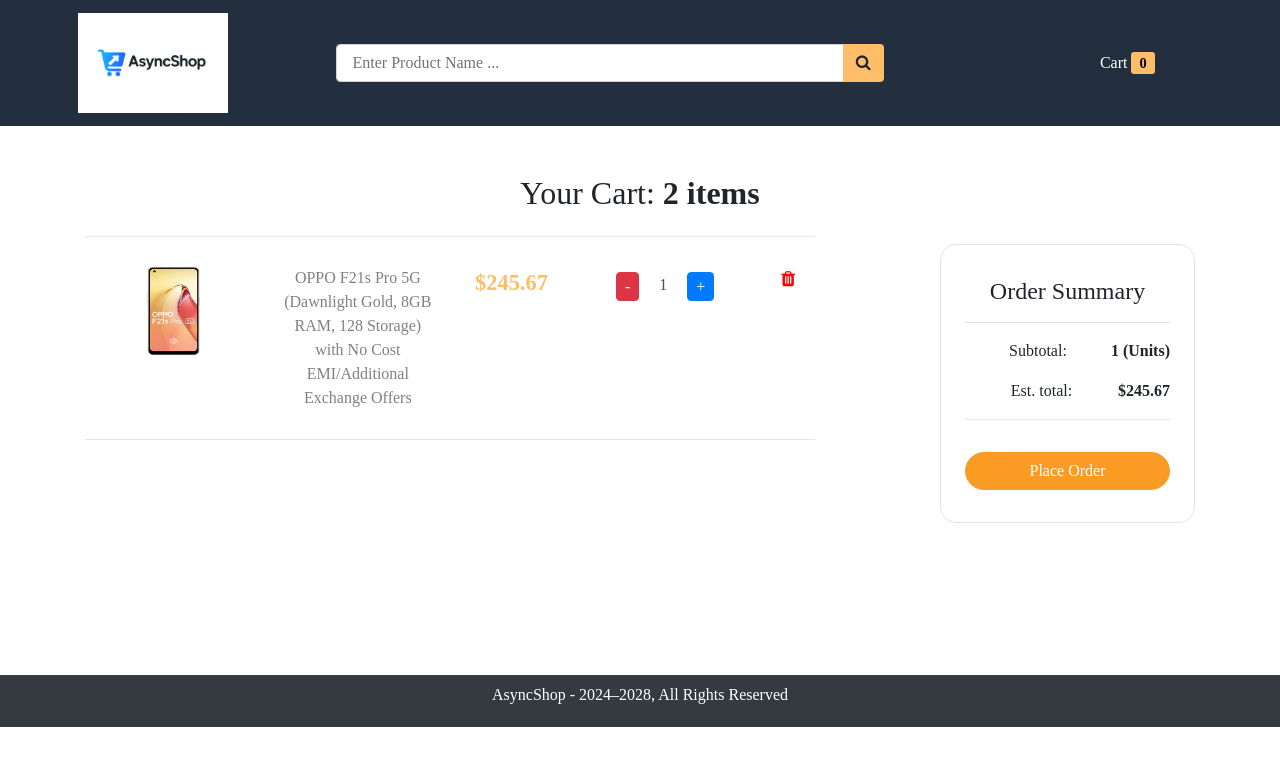
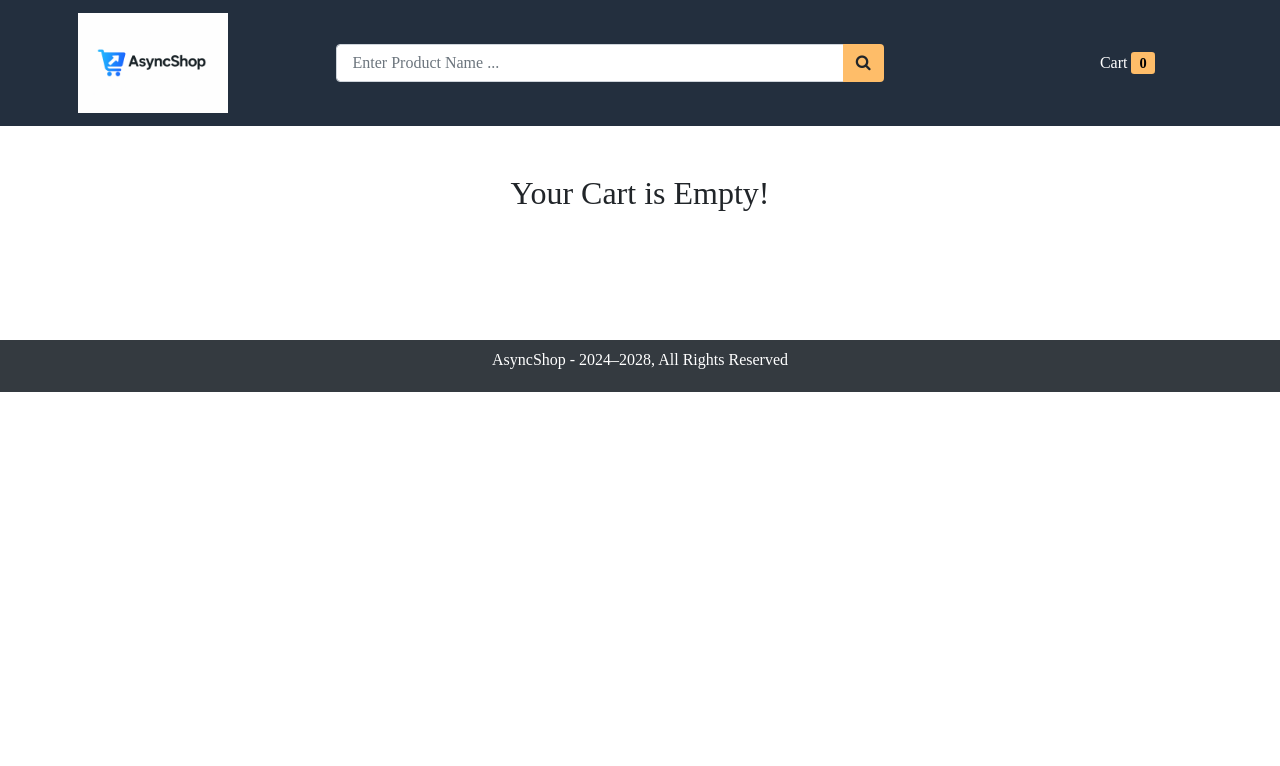
Before and after one commit to ruhan-2908/AsyncShop, a React (Create React App) app in the folder frontend/: page /cart in a window 1280 px wide. Shown: the top 766 px of the page. Built offline with nearby package versions, Linux system fonts and the light colour scheme.

Commit message:
Add Cart Items

```diff
--- a/frontend/src/pages/Cart.js
+++ b/frontend/src/pages/Cart.js
@@ -1,54 +1,118 @@
-export default function Cart({cartItems, setCartItems}) {
-    return <div class="container container-fluid">
-        <h2 class="mt-5">Your Cart: <b>2 items</b></h2>
+import { Fragment, useState } from 'react';
+import { Link } from 'react-router-dom';
+import { toast } from 'react-toastify';
 
+export default function Cart({ cartItems, setCartItems }) {
+    const [complete, setComplete] = useState(false);
+
+    function increaseQty(item) {
+        if (item.product.stock == item.qty) {
+            return;
+        }
+        const updatedItems = cartItems.map((i) => {
+            if (i.product._id == item.product._id) {
+                i.qty++
+            }
+            return i;
+        })
+        setCartItems(updatedItems)
+    }
+
+    function decreaseQty(item) {
+        if (item.qty > 1) {
+            const updatedItems = cartItems.map((i) => {
+                if (i.product._id == item.product._id) {
+                    i.qty--
+                }
+                return i;
+            })
+            setCartItems(updatedItems)
+        }
+    }
+
+    function removeItem(item) {
+        const updatedItems = cartItems.filter((i) => {
+            if (i.product._id !== item.product._id) {
+                return true;
+            }
+        })
+        setCartItems(updatedItems)
+    }
+
+    function placeOrderHandler() {
+        fetch(process.env.REACT_APP_API_URL + '/order', {
+            method: 'POST',
+            headers: { 'Content-Type': 'application/json' },
+            body: JSON.stringify(cartItems)
+        })
+            .then(() => {
+                setCartItems([]);
+                setComplete(true);
+                toast.success("Order Success!")
+            })
+    }
+
+
+
+    return cartItems.length > 0 ? <Fragment>
+        <div class="container container-fluid">
+            <h2 class="mt-5">Your Cart: <b>{cartItems.length} items</b></h2>
             <div class="row d-flex justify-content-between">
                 <div class="col-12 col-lg-8">
+                    {cartItems.map((item) =>
+                    (<Fragment>
                         <hr />
                         <div class="cart-item">
                             <div class="row">
                                 <div class="col-4 col-lg-3">
-                            <img src="/images/products/1.jpg" alt="Laptop" height="90" width="115"/>
+                                    <img src={item.product.images[0].image} alt={item.product.name} height="90" width="115" />
                                 </div>
 
                                 <div class="col-5 col-lg-3">
-                            <a href="#">OPPO F21s Pro 5G (Dawnlight Gold, 8GB RAM, 128 Storage) with No Cost EMI/Additional Exchange Offers</a>
+                                    <Link to={"/product/" + item.product._id} >{item.product.name}</Link>
                                 </div>
 
 
                                 <div class="col-4 col-lg-2 mt-4 mt-lg-0">
-                            <p id="card_item_price">$245.67</p>
+                                    <p id="card_item_price">${item.product.price}</p>
                                 </div>
 
                                 <div class="col-4 col-lg-3 mt-4 mt-lg-0">
                                     <div class="stockCounter d-inline">
-                                <span class="btn btn-danger minus">-</span>
-                                <input type="number" class="form-control count d-inline" value="1" readOnly />
+                                        <span class="btn btn-danger minus" onClick={() => decreaseQty(item)}>-</span>
+                                        <input type="number" class="form-control count d-inline" value={item.qty} readOnly />
 
-                                <span class="btn btn-primary plus">+</span>
+                                        <span class="btn btn-primary plus" onClick={() => increaseQty(item)}>+</span>
                                     </div>
                                 </div>
 
                                 <div class="col-4 col-lg-1 mt-4 mt-lg-0">
-                            <i id="delete_cart_item" class="fa fa-trash btn btn-danger"></i>
+                                    <i id="delete_cart_item" onClick={() => removeItem(item)} class="fa fa-trash btn btn-danger"></i>
                                 </div>
 
                             </div>
                         </div>
-                <hr />
+                    </Fragment>)
+                    )}
+
                 </div>
 
                 <div class="col-12 col-lg-3 my-4">
                     <div id="order_summary">
                         <h4>Order Summary</h4>
                         <hr />
-                    <p>Subtotal:  <span class="order-summary-values">1 (Units)</span></p>
-                    <p>Est. total: <span class="order-summary-values">$245.67</span></p>
+                        <p>Subtotal:  <span class="order-summary-values">{cartItems.reduce((acc, item) => (acc + item.qty), 0)} (Units)</span></p>
+                        <p>Est. total: <span class="order-summary-values">${Number(cartItems.reduce((acc, item) => (acc + item.product.price * item.qty), 0)).toFixed(2)}</span></p>
 
                         <hr />
-                    <button id="checkout_btn" class="btn btn-primary btn-block">Place Order</button>
+                        <button id="checkout_btn" onClick={placeOrderHandler} class="btn btn-primary btn-block">Place Order</button>
                     </div>
                 </div>
             </div>
         </div>
+    </Fragment> : (!complete ? <h2 className='mt-5'>Your Cart is Empty!</h2>
+        : <Fragment>
+            <h2 className='mt-5'>Order Complete!</h2>
+            <p>Your order has been placed succesfully.</p>
+        </Fragment>)
 }
```
Lines whose indentation alone changed are shown as unchanged.
